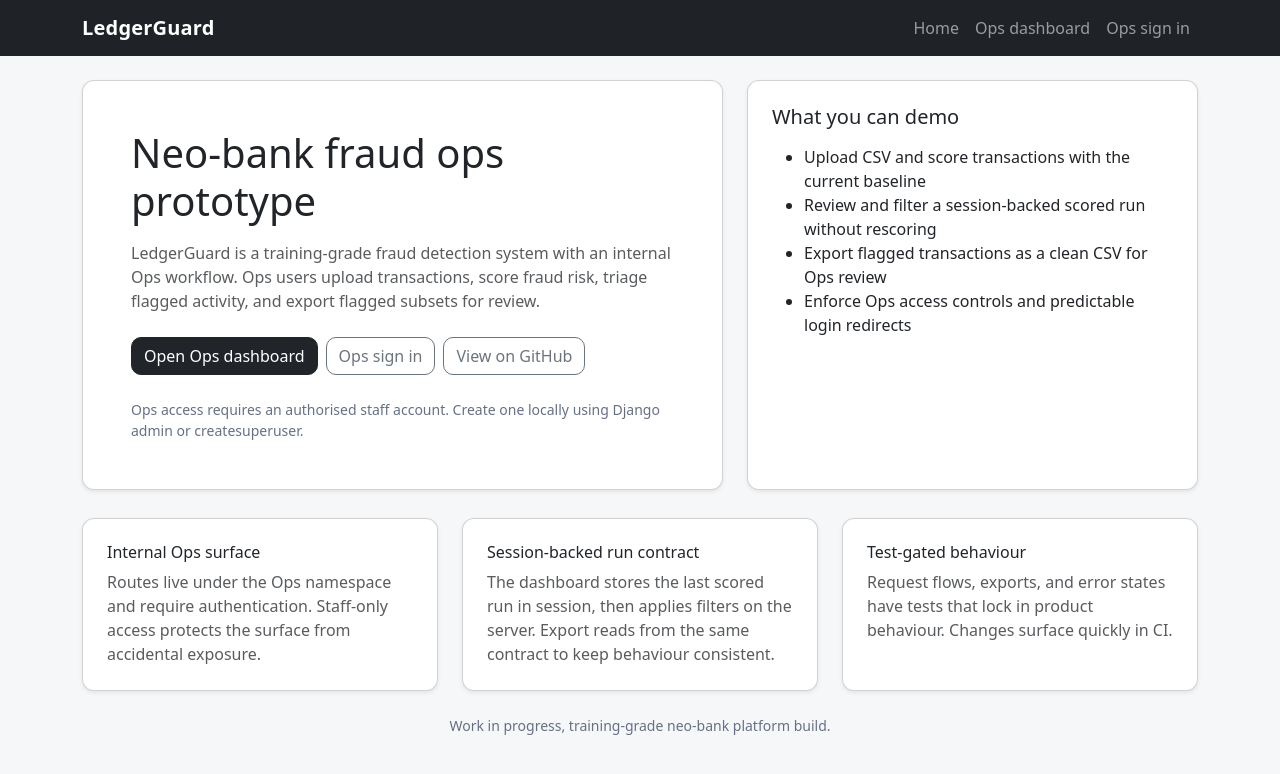
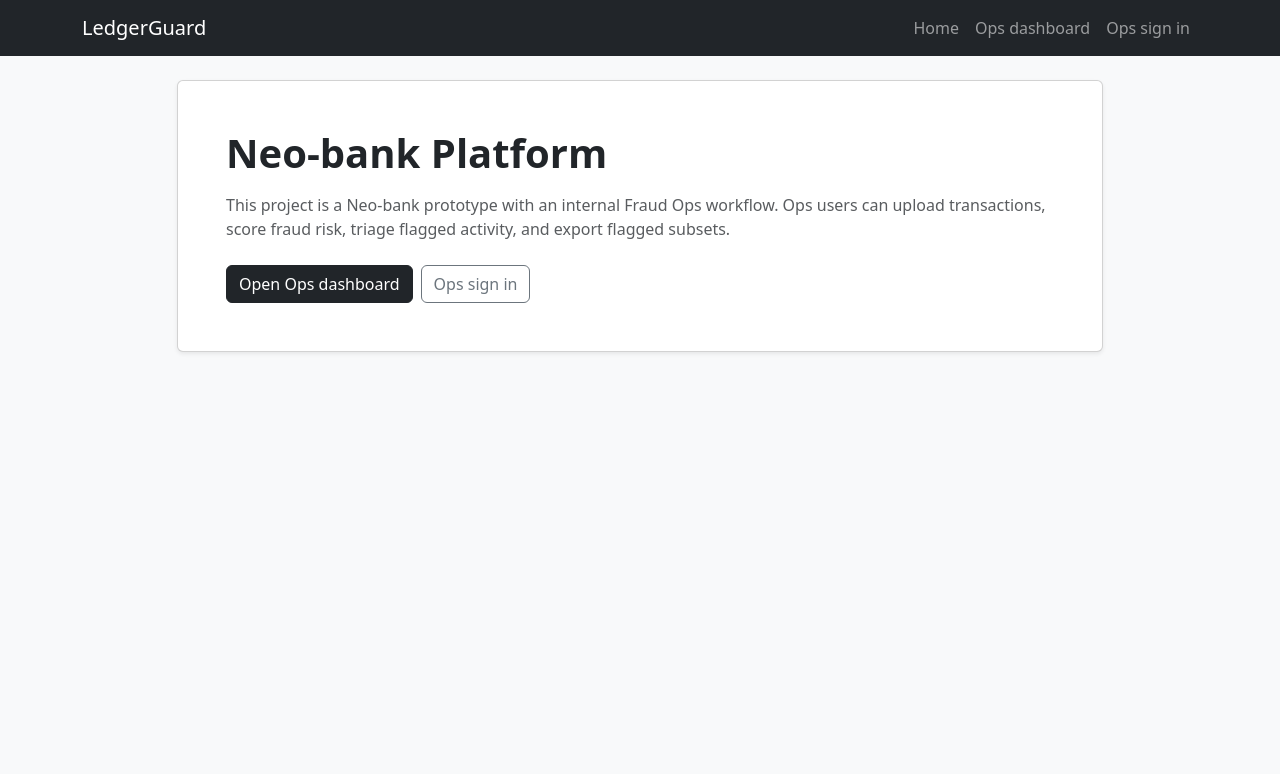
Before and after one commit to AAdewunmi/Neo-Bank-Fraud-Detection-Project, a Django app: page / in a window 1280 px wide. Shown: the top 774 px of the page. Run offline with Django 5.2, Linux system fonts and the light colour scheme.

Commit message:
Added duplicate non-namespaced aliases for export views.

```diff
--- a/dashboard/templates/dashboard/base.html
+++ b/dashboard/templates/dashboard/base.html
@@ -1,52 +1,65 @@
 <!doctype html>
 <html lang="en">
   <head>
-  <meta charset="utf-8">
-  <meta name="viewport" content="width=device-width, initial-scale=1">
+    <meta charset="utf-8" />
+    <meta name="viewport" content="width=device-width, initial-scale=1" />
     <title>{% block title %}LedgerGuard{% endblock %}</title>
-
-  <link href="https://cdn.jsdelivr.net/npm/bootstrap@5.3.3/dist/css/bootstrap.min.css" rel="stylesheet">
-  <style>
-    body { background: #f6f7f9; }
-    .navbar { background: #1f2328; }
-    .navbar-brand { font-weight: 600; letter-spacing: 0.2px; }
-    .card { border-radius: 12px; }
-    .btn { border-radius: 10px; }
-    .muted { color: #667085; }
-  </style>
-  {% block extra_head %}{% endblock %}
+    <link
+      href="https://cdn.jsdelivr.net/npm/bootstrap@5.3.3/dist/css/bootstrap.min.css"
+      rel="stylesheet"
+      integrity="sha384-QWTKZyjpPEjISv5WaRU9OFeRpok6YctnYmDr5pNlyT2bRjXh0JMhjY6hW+ALEwIH"
+      crossorigin="anonymous"
+    />
   </head>
-<body>
-<nav class="navbar navbar-expand-lg navbar-dark">
+  <body class="bg-light">
+    <nav class="navbar navbar-expand-lg navbar-dark bg-dark">
       <div class="container">
         <a class="navbar-brand" href="{% url 'public_home' %}">LedgerGuard</a>
 
-    <button class="navbar-toggler" type="button" data-bs-toggle="collapse" data-bs-target="#navMain" aria-controls="navMain" aria-expanded="false" aria-label="Toggle navigation">
+        <button
+          class="navbar-toggler"
+          type="button"
+          data-bs-toggle="collapse"
+          data-bs-target="#nav"
+          aria-controls="nav"
+          aria-expanded="false"
+          aria-label="Toggle navigation"
+        >
           <span class="navbar-toggler-icon"></span>
         </button>
 
-    <div class="collapse navbar-collapse" id="navMain">
+        <div class="collapse navbar-collapse" id="nav">
           <ul class="navbar-nav ms-auto">
             <li class="nav-item">
               <a class="nav-link" href="{% url 'public_home' %}">Home</a>
             </li>
 
             <li class="nav-item">
-          <a class="nav-link" href="{% url 'dashboard' %}">Ops dashboard</a>
+              <!-- CHANGED: use namespaced dashboard route -->
+              <a class="nav-link" href="{% url 'dashboard:dashboard' %}">Ops dashboard</a>
             </li>
 
-        {% if request.user.is_authenticated %}
-          <li class="nav-item">
-            <form method="post" action="{% url 'logout' %}" class="d-inline">
+            {% if user.is_authenticated %}
+              <li class="nav-item d-flex align-items-center">
+                <!-- CHANGED: POST logout, but rendered as a link -->
+                <form method="post" action="{% url 'logout' %}" class="m-0 p-0 d-inline">
                   {% csrf_token %}
-              <button type="submit" class="nav-link btn btn-link">
+                  <a
+                    href="#"
+                    class="nav-link"
+                    role="button"
+                    onclick="this.closest('form').submit(); return false;"
+                  >
                     Sign out
-              </button>
+                  </a>
                 </form>
               </li>
             {% else %}
               <li class="nav-item">
-            <a class="nav-link" href="{% url 'login' %}?next={% url 'dashboard' %}">Ops sign in</a>
+                <!-- CHANGED: next uses namespaced dashboard route -->
+                <a class="nav-link" href="{% url 'login' %}?next={% url 'dashboard:dashboard' %}">
+                  Ops sign in
+                </a>
               </li>
             {% endif %}
           </ul>
@@ -55,20 +68,13 @@
     </nav>
 
     <main class="container py-4">
-  {% if messages %}
-    <div class="mb-3">
-      {% for message in messages %}
-        <div class="alert alert-{{ message.tags }} mb-2" role="alert">
-          {{ message }}
-        </div>
-      {% endfor %}
-    </div>
-  {% endif %}
-
       {% block content %}{% endblock %}
     </main>
 
-<script src="https://cdn.jsdelivr.net/npm/bootstrap@5.3.3/dist/js/bootstrap.bundle.min.js"></script>
-{% block extra_js %}{% endblock %}
+    <script
+      src="https://cdn.jsdelivr.net/npm/bootstrap@5.3.3/dist/js/bootstrap.bundle.min.js"
+      integrity="sha384-YvpcrYf0tY3lHB60NNkmXc5s9fDVZLESaAA55NDzOxhy9GkcIdslK1eN7N6jIeHz"
+      crossorigin="anonymous"
+    ></script>
   </body>
 </html>
--- a/dashboard/templates/dashboard/public_home.html
+++ b/dashboard/templates/dashboard/public_home.html
@@ -1,88 +1,28 @@
 {% extends "dashboard/base.html" %}
-
 {% block title %}LedgerGuard{% endblock %}
 
 {% block content %}
-<div class="row g-4 align-items-stretch">
-  <div class="col-lg-7">
-    <div class="card shadow-sm h-100">
-      <div class="card-body p-4 p-lg-5">
-        <h1 class="display-6 mb-3">Neo-bank fraud ops prototype</h1>
-        <p class="text-body-secondary mb-4">
-          LedgerGuard is a training-grade fraud detection system with an internal Ops workflow.
-          Ops users upload transactions, score fraud risk, triage flagged activity, and export flagged subsets for review.
-        </p>
+  <div class="row justify-content-center">
+    <div class="col-lg-10">
+      <div class="card shadow-sm">
+        <div class="card-body p-5">
+          <h1 class="display-6 fw-semibold mb-3">Neo-bank Platform</h1>
+          <p class="text-muted mb-4">
+            This project is a Neo-bank prototype with an internal Fraud Ops workflow.
+            Ops users can upload transactions, score fraud risk, triage flagged activity,
+            and export flagged subsets.
+          </p>
 
-        <div class="d-flex flex-wrap gap-2">
-          <a class="btn btn-dark" href="{% url 'dashboard' %}">Open Ops dashboard</a>
-          <a class="btn btn-outline-secondary" href="{% url 'login' %}?next={% url 'dashboard' %}">Ops sign in</a>
-          <a class="btn btn-outline-secondary" href="https://github.com/AAdewunmi/Neo-Bank-Fraud-Detection-Project" target="_blank" rel="noopener">View on GitHub</a>
-        </div>
-
-        <div class="mt-4">
-          <div class="small muted">
-            Ops access requires an authorised staff account.
-            Create one locally using Django admin or createsuperuser.
+          <div class="d-flex gap-2">
+            <!-- CHANGED -->
+            <a class="btn btn-dark" href="{% url 'dashboard:dashboard' %}">Open Ops dashboard</a>
+            <!-- CHANGED -->
+            <a class="btn btn-outline-secondary" href="{% url 'login' %}?next={% url 'dashboard:dashboard' %}">
+              Ops sign in
+            </a>
           </div>
         </div>
       </div>
     </div>
   </div>
-
-  <div class="col-lg-5">
-    <div class="card shadow-sm h-100">
-      <div class="card-body p-4">
-        <h2 class="h5 mb-3">What you can demo</h2>
-        <ul class="mb-0">
-          <li>Upload CSV and score transactions with the current baseline</li>
-          <li>Review and filter a session-backed scored run without rescoring</li>
-          <li>Export flagged transactions as a clean CSV for Ops review</li>
-          <li>Enforce Ops access controls and predictable login redirects</li>
-        </ul>
-      </div>
-    </div>
-  </div>
-</div>
-
-<div class="row g-4 mt-1">
-  <div class="col-md-4">
-    <div class="card shadow-sm h-100">
-      <div class="card-body p-4">
-        <h3 class="h6 mb-2">Internal Ops surface</h3>
-        <p class="text-body-secondary mb-0">
-          Routes live under the Ops namespace and require authentication.
-          Staff-only access protects the surface from accidental exposure.
-        </p>
-      </div>
-    </div>
-  </div>
-
-  <div class="col-md-4">
-    <div class="card shadow-sm h-100">
-      <div class="card-body p-4">
-        <h3 class="h6 mb-2">Session-backed run contract</h3>
-        <p class="text-body-secondary mb-0">
-          The dashboard stores the last scored run in session, then applies filters on the server.
-          Export reads from the same contract to keep behaviour consistent.
-        </p>
-      </div>
-    </div>
-  </div>
-
-  <div class="col-md-4">
-    <div class="card shadow-sm h-100">
-      <div class="card-body p-4">
-        <h3 class="h6 mb-2">Test-gated behaviour</h3>
-        <p class="text-body-secondary mb-0">
-          Request flows, exports, and error states have tests that lock in product behaviour.
-          Changes surface quickly in CI.
-        </p>
-      </div>
-    </div>
-  </div>
-</div>
-
-<div class="text-center muted small mt-4">
-  Work in progress, training-grade neo-bank platform build.
-</div>
 {% endblock %}
--- a/dashboard/urls.py
+++ b/dashboard/urls.py
@@ -1,15 +1,24 @@
+# dashboard/urls.py
 """
-URL routes for the dashboard app.
+Dashboard URL configuration.
 
-This app is mounted under /ops/ at the project level.
 """
+
 from __future__ import annotations
+from django.urls import path
+from dashboard import views, export_views
 
-from django.urls import path
-
-from . import export_views, views
+app_name = "dashboard"
 
 urlpatterns = [
+    # Main dashboard page
     path("", views.index, name="dashboard"),
+
+    # Namespaced export endpoints (for {% url 'dashboard:...' %})
     path("export/flagged/", export_views.export_flagged_csv, name="export_flagged"),
+    path("export/all/", export_views.export_all_csv, name="export_all"),
+
+    # Aliases (for {% url 'export_flagged' %} etc. — backwards compatibility)
+    path("export/flagged/", export_views.export_flagged_csv, name="export_flagged_global"),
+    path("export/all/", export_views.export_all_csv, name="export_all_global"),
 ]
--- a/neobank_site/urls.py
+++ b/neobank_site/urls.py
@@ -2,24 +2,21 @@
 """
 Project URL configuration.
 
-Week 2 intent:
-- Customer site at /
-- Ops dashboard at /ops/ (internal)
-- Auth pages at /accounts/ (login/logout)
 """
-
-from __future__ import annotations
 
 from django.contrib import admin
 from django.urls import include, path
-
-from dashboard.views import public_home
+from dashboard import views as dashboard_views
 
 urlpatterns = [
-    # CHANGE: keep both names so templates and tests can reverse reliably.
-    path("", public_home, name="home"),
-    path("", public_home, name="public_home"),
-    path("ops/", include("dashboard.urls")),
+    # Public homepage
+    path("", dashboard_views.public_home, name="public_home"),
+
+    # Dashboard (namespaced and included)
+    path("ops/", include(("dashboard.urls", "dashboard"), namespace="dashboard")),
+    path("ops/", dashboard_views.index, name="dashboard"),  # plain alias
+
+    # Auth endpoints
     path("accounts/", include("django.contrib.auth.urls")),
     path("admin/", admin.site.urls),
 ]
```
Also changed, not shown: dashboard/export_views.py (+40 -0 lines), dashboard/templates/dashboard/_transactions_table.html (+36 -5 lines). Lines whose indentation alone changed are shown as unchanged.
